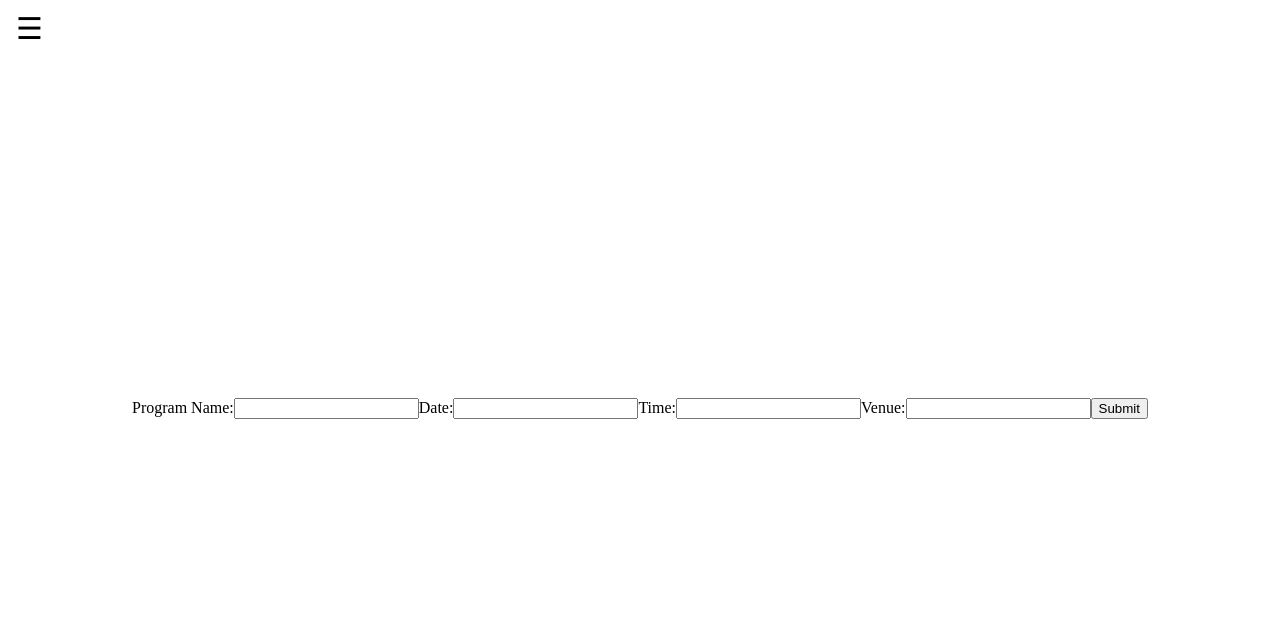
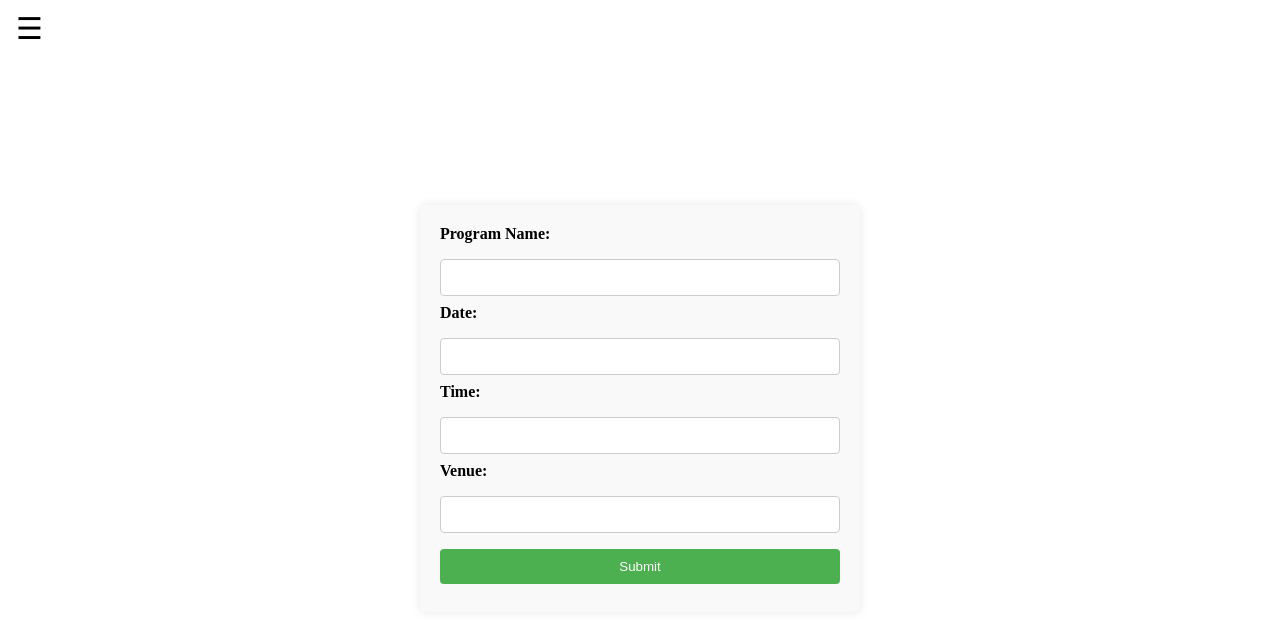
Before and after one commit to Javadamkd/art-fest-management, a Next.js app: page /programs in a window 1280 px wide. Shown: the top 622 px of the page. Built offline with nearby package versions, Linux system fonts and the light colour scheme.

Commit message:
Update programs.js

```diff
--- a/pages/programs.js
+++ b/pages/programs.js
@@ -5,20 +5,20 @@ import styles from './programs.module.css';
 const Programs = () => {
   return (
     <div className={styles.formContainer}>
-      <form>
-        <label htmlFor="programName">Program Name:</label>
-        <input type="text" id="programName" name="programName" required />
+      <form className={styles.form}>
+        <label htmlFor="programName" className={styles.label}>Program Name:</label>
+        <input type="text" id="programName" name="programName" required className={styles.input} />
 
-        <label htmlFor="date">Date:</label>
-        <input type="text" id="date" name="date" required />
+        <label htmlFor="date" className={styles.label}>Date:</label>
+        <input type="text" id="date" name="date" required className={styles.input} />
 
-        <label htmlFor="time">Time:</label>
-        <input type="text" id="time" name="time" required />
+        <label htmlFor="time" className={styles.label}>Time:</label>
+        <input type="text" id="time" name="time" required className={styles.input} />
 
-        <label htmlFor="venue">Venue:</label>
-        <input type="text" id="venue" name="venue" required />
+        <label htmlFor="venue" className={styles.label}>Venue:</label>
+        <input type="text" id="venue" name="venue" required className={styles.input} />
 
-        <button type="submit">Submit</button>
+        <button type="submit" className={styles.button}>Submit</button>
       </form>
     </div>
   );
```
